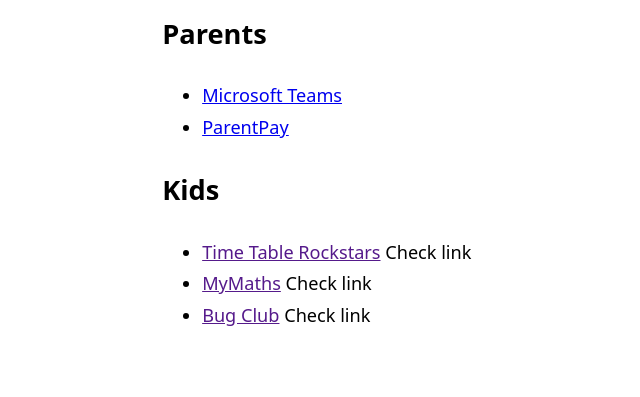
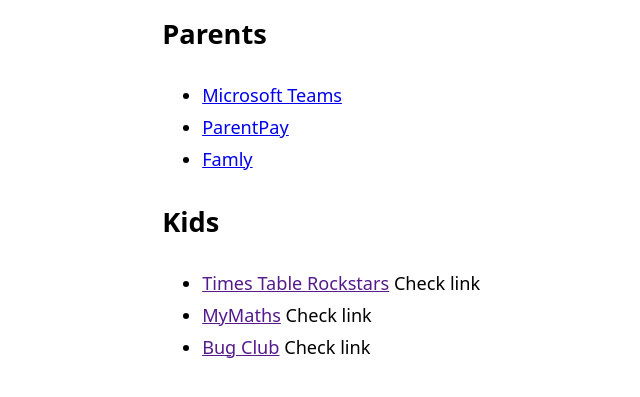
Before and after one commit to m-allanson/school-links, a plain HTML site: page index.html in a window 1280 px wide. Shown: the part 119-516 px from the top of the page, without its empty margins (123-763 px from the left). Drawn offline with Linux system fonts and the light colour scheme.

Commit message:
Add Famly

```diff
--- a/index.html
+++ b/index.html
@@ -42,12 +42,15 @@
               >ParentPay</a
             >
           </li>
+          <li>
+            <a href="https://app.famly.co/#/login">Famly</a>
+          </li>
         </ul>
       </section>
       <section>
         <h2>Kids</h2>
         <ul>
-          <li><a href="">Time Table Rockstars</a> Check link</li>
+          <li><a href="">Times Table Rockstars</a> Check link</li>
           <li><a href="">MyMaths</a> Check link</li>
           <li><a href="">Bug Club</a> Check link</li>
         </ul>
```
